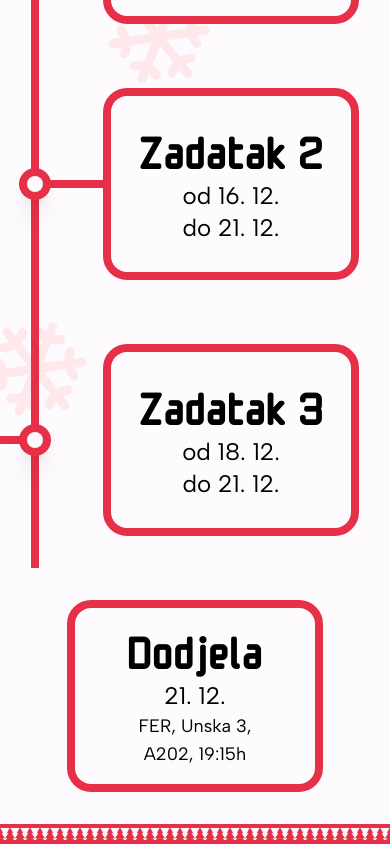
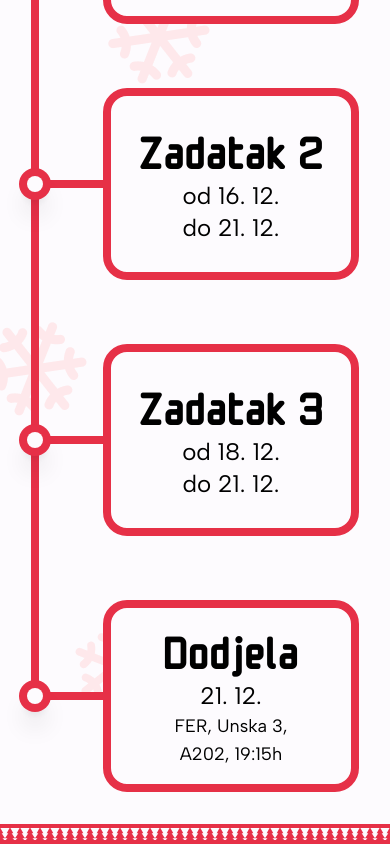
Before and after one commit to x-fer/dosasce, a Next.js app: page / in a window 390 px wide. Shown: the part 1064-1908 px from the top of the page. Built offline with nearby package versions, Linux system fonts and the light colour scheme.

Commit message:
mobile looks perfect

```diff
--- a/src/components/sections/timeline.tsx
+++ b/src/components/sections/timeline.tsx
@@ -14,7 +14,7 @@ function TimelineBox(props: TimelineBoxProps) {
       <h1 className="mb-2 font-serif text-5xl">{props.name}</h1>
 
       <p className="font-sans text-2xl">
-        {props.endDate ? "od " : ""}
+        {props.endDate && "od "}
         {formatDateHR(props.startDate)}
       </p>
 
@@ -36,6 +36,7 @@ type TimelineCardProps = {
   left?: boolean;
   image?: string;
   location?: string;
+  awards?: boolean;
 };
 
 function TimelineCard(props: TimelineCardProps) {
@@ -51,8 +52,22 @@ function TimelineCard(props: TimelineCardProps) {
         <img src={props.image} className="my-8 hidden w-64 md:my-12 md:block" />
       )}
 
-      {/* Vertical red line with center circle */}
+      {/* Vertical red line */}
       <div className="relative w-2 shrink-0 self-stretch">
+        {props.awards ? (
+          <>
+            {/* Half-height vertical red line (top half only) */}
+            <div className="bg-dosasce-red absolute top-0 right-0 bottom-1/2 left-0" />
+
+            {/* Horizontal red line to the box */}
+            <div className="bg-dosasce-red absolute top-1/2 right-0 h-2 w-16 translate-x-full -translate-y-1/2" />
+
+            {/* Center circle */}
+            <div className="bg-dosasce-red absolute top-1/2 left-1/2 h-8 w-8 -translate-x-1/2 -translate-y-1/2 rounded-full shadow-xl" />
+            <div className="bg-dosasce-white absolute top-1/2 left-1/2 h-4 w-4 -translate-x-1/2 -translate-y-1/2 rounded-full" />
+          </>
+        ) : (
+          <>
             {/* Vertical red line */}
             <div className="bg-dosasce-red absolute inset-0" />
 
@@ -61,7 +76,7 @@ function TimelineCard(props: TimelineCardProps) {
               className={cn(
                 "bg-dosasce-red absolute top-1/2 h-2 w-16 -translate-y-1/2",
                 props.left
-              ? "left-0 -translate-x-full"
+                  ? "right-0 translate-x-full md:left-0 md:-translate-x-full"
                   : "right-0 translate-x-full",
               )}
             />
@@ -69,6 +84,8 @@ function TimelineCard(props: TimelineCardProps) {
             {/* Center circle */}
             <div className="bg-dosasce-red absolute top-1/2 left-1/2 h-8 w-8 -translate-x-1/2 -translate-y-1/2 rounded-full shadow-xl" />
             <div className="bg-dosasce-white absolute top-1/2 left-1/2 h-4 w-4 -translate-x-1/2 -translate-y-1/2 rounded-full" />
+          </>
+        )}
       </div>
 
       <TimelineBox
@@ -108,10 +125,12 @@ export default function Timeline() {
           />
         );
       })}
-      <TimelineBox
+
+      <TimelineCard
         name="Dodjela"
         startDate={yearConfig.awards.date}
         location={yearConfig.awards.location}
+        awards
       />
     </section>
   );
```
Lines whose indentation alone changed are shown as unchanged.
